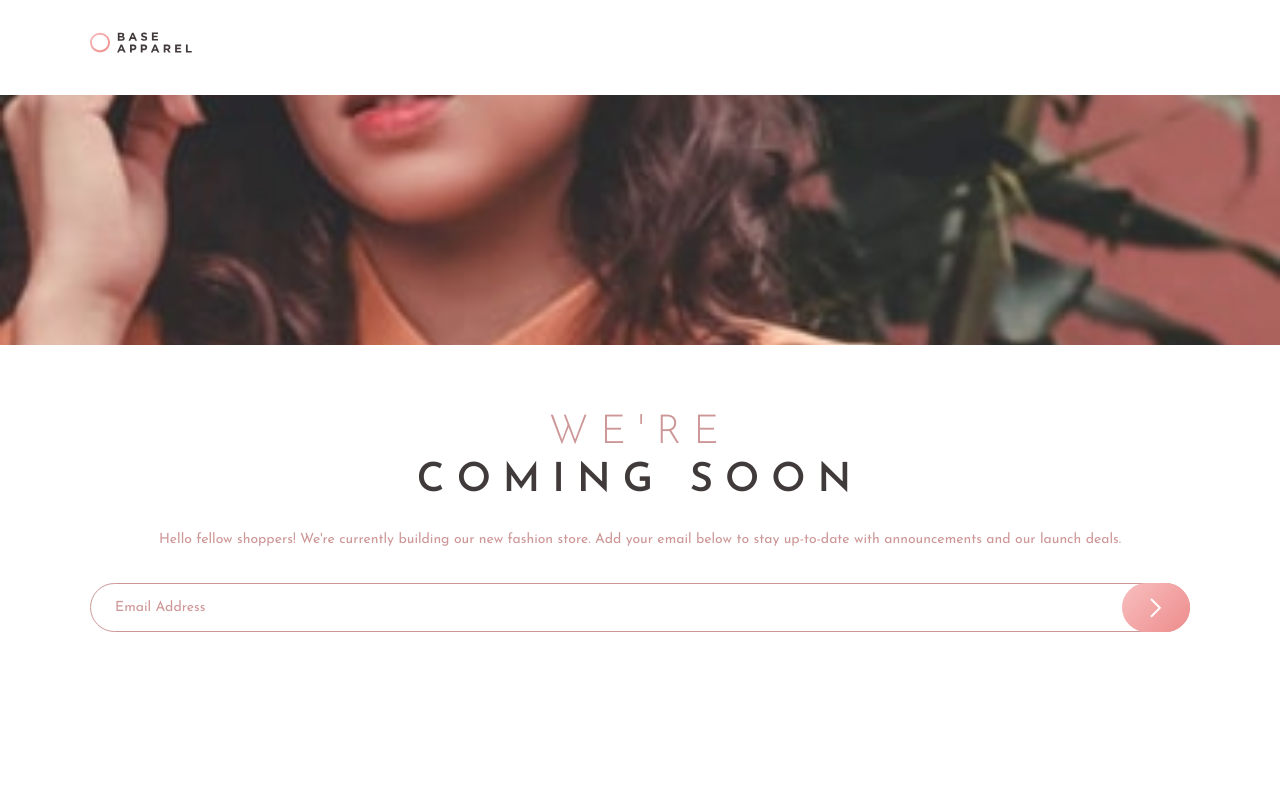
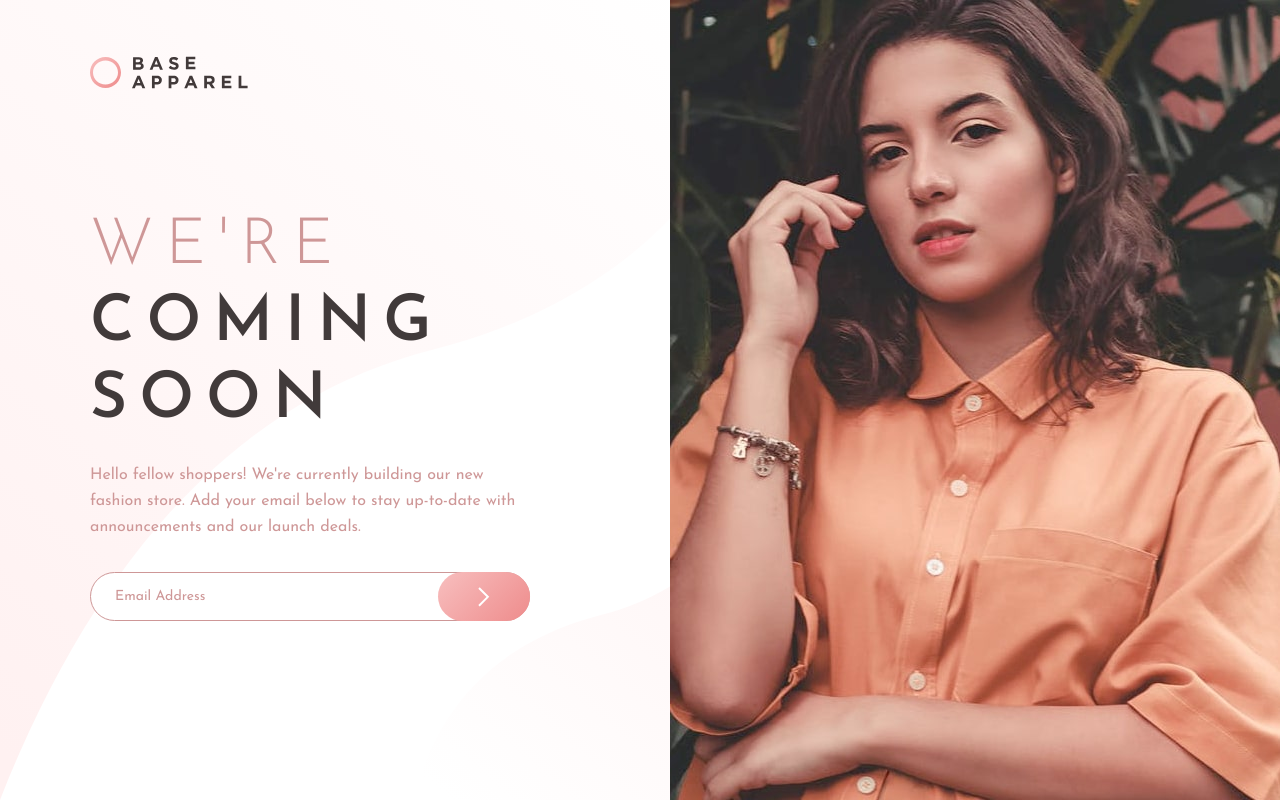
Before and after one commit to enriquesamudio99/fm-base-apparel-coming-soon, a plain HTML site: page index.html in a window 1280 px wide. Drawn offline with Linux system fonts and the light colour scheme.

Commit message:
Desktop done

```diff
--- a/css/styles.css
+++ b/css/styles.css
@@ -19,6 +19,15 @@ body {
     font-family: 'Josefin Sans', sans-serif;
     font-size: 1rem;
     line-height: 1.6;
+    background: linear-gradient(to bottom, hsl(0, 0%, 100%) 0%, hsl(0, 100%, 98%) 100%);
+}
+
+@media (min-width: 1200px) {
+    body {
+        height: 100vh;
+        background: url(../img/bg-pattern-desktop.svg);
+        position: relative;
+    }
 }
 
 img {
@@ -34,12 +43,26 @@ img {
 }
 
 .header {
-    margin: 2rem auto;
+    padding: 2rem 0;
+    display: flex;
+    align-items: center;
+}
+
+@media (min-width: 1200px) {
+    .header {
+        padding: 3.5rem 0 0;
+    }
 }
 
 .logo {
     display: inline-block;
     width: 102px;
+}
+
+@media (min-width: 1200px) {
+    .logo {
+        width: 160px;
+    }
 }
 
 .hero {
@@ -51,9 +74,29 @@ img {
     background-position: center center;
 }
 
+@media (min-width: 1200px) {
+    .hero {
+        position: absolute;
+        right: 0;
+        top: 0;
+        bottom: 0;
+        width: 610px;
+        height: 100%;
+        background-image: url(../img/hero-desktop.jpg);
+        z-index: 2;
+    }
+}
+
 .content {
     margin-top: 4rem;
     text-align: center;
+}
+
+@media (min-width: 1200px) {
+    .content {
+        margin-top: 7.5rem;
+        text-align: left;
+    }
 }
 
 .title {
@@ -72,6 +115,13 @@ img {
     color: var(--desaturatedRed);
 }
 
+@media (min-width: 1200px) {
+    .title {
+        width: 40%;
+        font-size: 4rem;
+    }
+}
+
 .description {
     font-size: 0.875rem;
     color: var(--desaturatedRed);
@@ -79,8 +129,21 @@ img {
     margin-bottom: 2rem;
 }
 
+@media (min-width: 1200px) {
+    .description {
+        width: 40%;
+        font-size: 1rem;
+    }
+}
+
 .form {
     margin-bottom: 5rem;
+}
+
+@media (min-width: 1200px) {
+    .form {
+        width: 40%;
+    }
 }
 
 .field {
@@ -125,3 +188,9 @@ img {
     opacity: .8;
     box-shadow: 0 6px 8px rgba(249, 98, 98, .6);
 }
+
+@media (min-width: 1200px) {
+    .field button {
+        padding: .75rem 2.5rem;
+    }
+}
```
